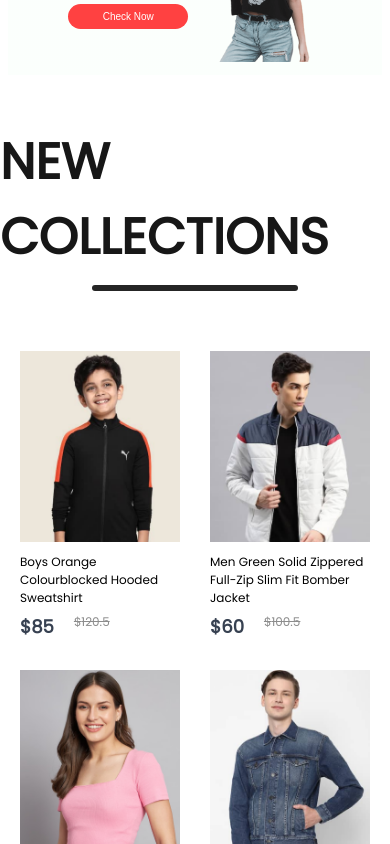
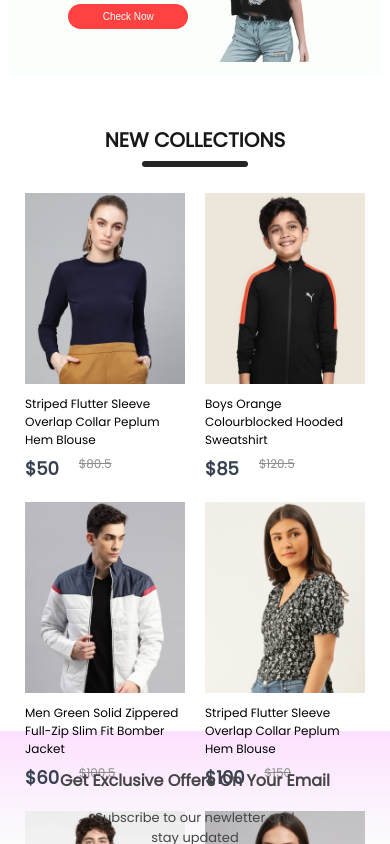
Before and after one commit to Feevicun/e-commerce, a React (Create React App) app in the folder frontend/: page / in a window 390 px wide. Shown: the part 1800-2644 px from the top of the page. Built offline with nearby package versions, Linux system fonts and the light colour scheme.

Commit message:
adaptivity
as in popular

```diff
--- a/frontend/src/Components/NewCollections/NewCollections.css
+++ b/frontend/src/Components/NewCollections/NewCollections.css
@@ -26,3 +26,60 @@
     margin-top: 50px;
     gap: 30px;
 }
+
+@media(max-width:1280px){
+    .new-collections{
+        height: 70vh;
+    }
+    .new-collections h1{
+        font-size: 40px;
+    }
+    .new-collections hr{
+        width: 160px;
+        height: 4px;
+    }
+    .collections{
+        gap: 20px;
+        margin-top: 30px;
+    }
+}
+
+@media(max-width:1024px){
+    .new-collections{
+        height: 60vh;
+    }
+    .new-collections h1{
+        font-size: 30px;
+    }
+    .new-collections hr{
+        width: 120px;
+        height: 3px;
+    }
+    .collections{
+        gap: 15px;
+        margin-top: 20px;
+    }
+}
+
+@media(max-width:800px){
+    .new-collections{
+        gap: 6px;
+    }
+    .new-collections h1{
+        font-size: 20px;
+    }
+    .new-collections hr{
+        width: 100px;
+    }
+    .collections{
+        gap: 5px;
+    }
+}
+
+@media(max-width:500px){
+    .collections{
+        display: grid;
+        grid-template-columns: 1fr 1fr;
+        gap: 20px;
+    }
+}
```
